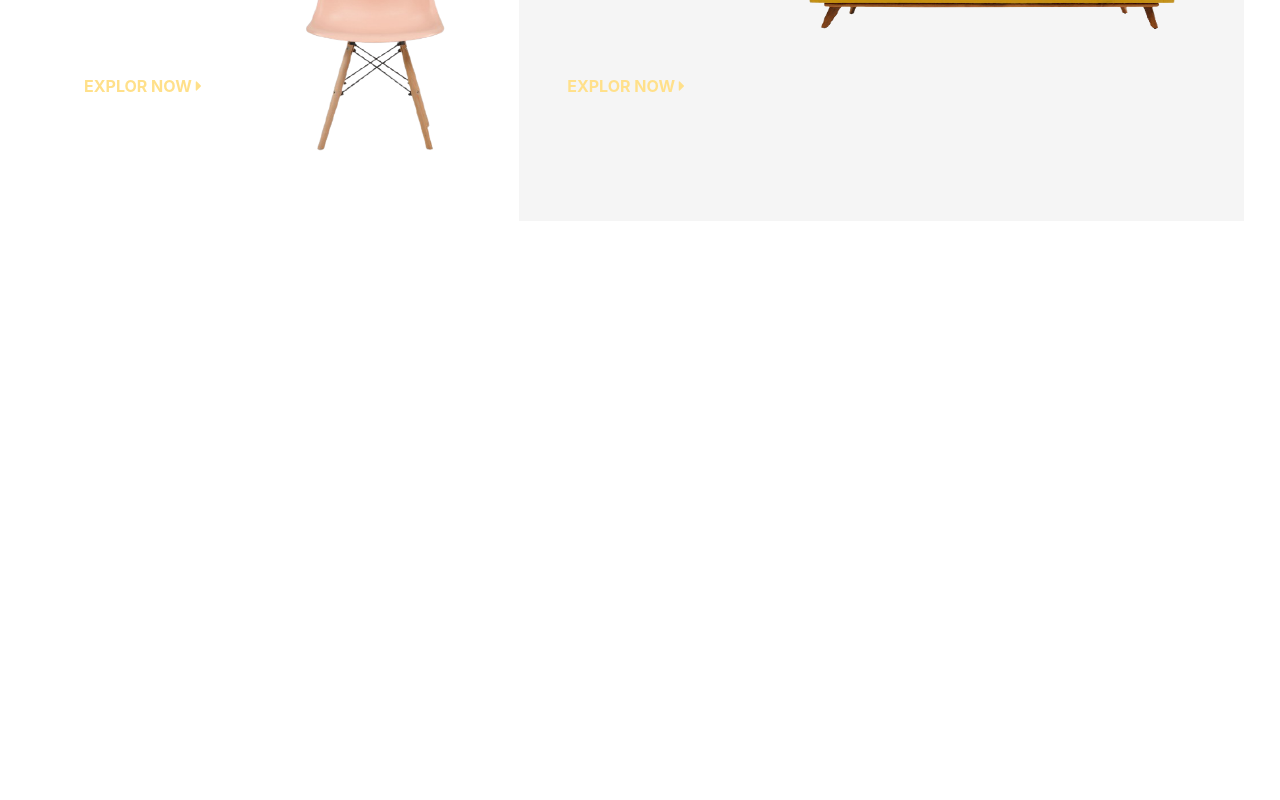
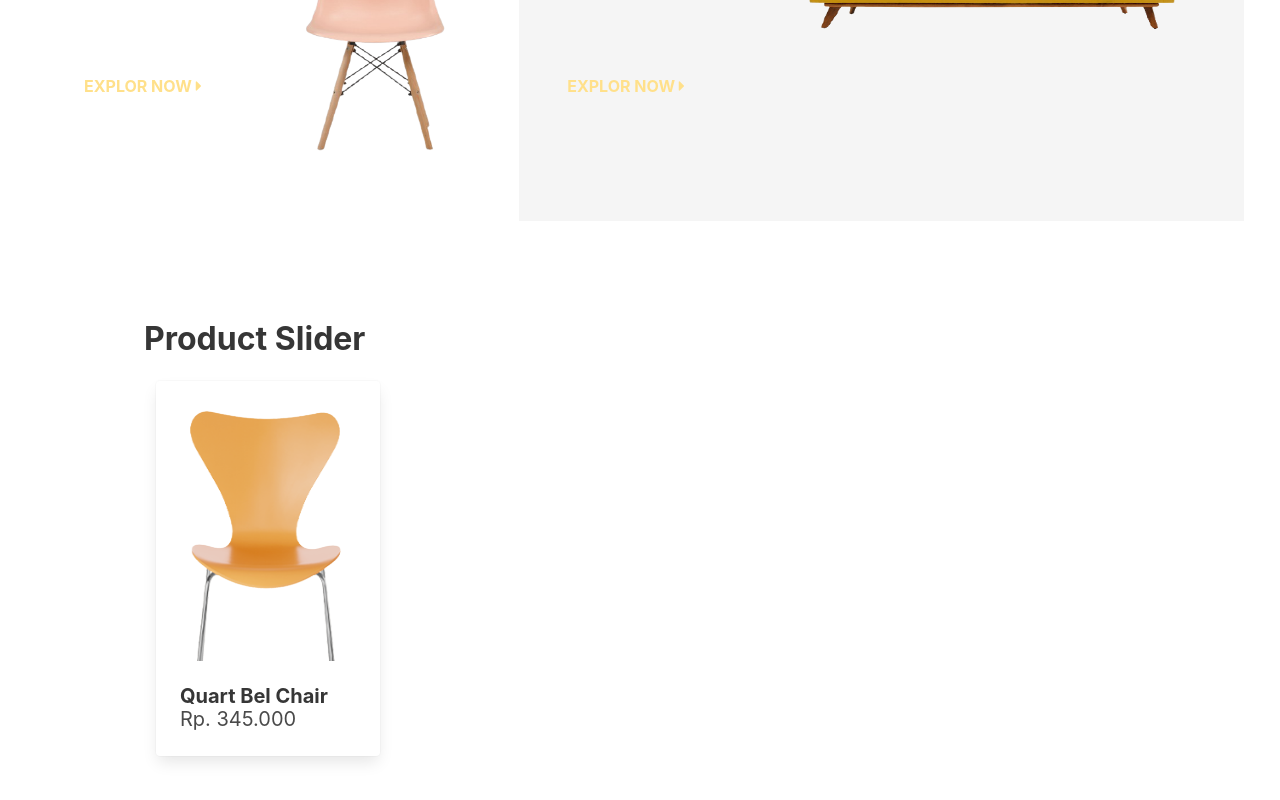
Before and after one commit to anidast/svelte-bulma_aeki, a Svelte app: page / in a window 1280 px wide. Shown: the part 1541-2341 px from the top of the page. Before the commit the page ends 1814 px from the top, so only its background shows below. Built offline with nearby package versions, Linux system fonts and the light colour scheme.

Commit message:
product slider

```diff
--- a/src/containers/index.js
+++ b/src/containers/index.js
@@ -2,5 +2,6 @@ import Navbar from "./navbar/index.svelte";
 import Footer from "./footer/index.svelte";
 import Hero from "./hero/index.svelte";
 import FeaturedCategory from "./featured-category/index.svelte";
+import ProductsSlider from "./products-slider/index.svelte";
 
-export { Navbar, Footer, Hero, FeaturedCategory };
+export { Navbar, Footer, Hero, FeaturedCategory, ProductsSlider };
--- /dev/null
+++ b/src/containers/products-slider/index.svelte
@@ -0,0 +1,28 @@
+<script>
+    import "./index.scss";
+</script>
+
+<section class="section mx-6 px-6">
+    <p class="title is-size-3 has-text-weight-bold mx-6">Product Slider</p>
+
+    <div class="columns mx-6">
+        <div class="column">
+            <div class="card">
+                <div class="card-image">
+                  <figure class="image is-4by5">
+                    <img src="image/chair2.png" alt="chair">
+                  </figure>
+                </div>
+                <div class="card-content">
+                  <div class="content">
+                    <p class="title is-size-5 has-text-weight-bold">Quart Bel Chair</p>
+                    <p class="subtitle">Rp. 345.000</p>
+                  </div>
+                </div>
+              </div>
+        </div>
+        <div class="column"></div>
+        <div class="column"></div>
+        <div class="column"></div>
+    </div>
+</section>
--- a/src/pages/home/index.svelte
+++ b/src/pages/home/index.svelte
@@ -1,8 +1,9 @@
 <script>
     import "./index.scss";
-    import { Navbar, Hero, FeaturedCategory } from "../../containers";
+    import { Navbar, Hero, FeaturedCategory, ProductsSlider } from "../../containers";
 </script>
 
 <Navbar />
 <Hero />
 <FeaturedCategory />
+<ProductsSlider />
```
Also changed, not shown: public/image/chair2.png (added), src/containers/products-slider/index.scss (added).
